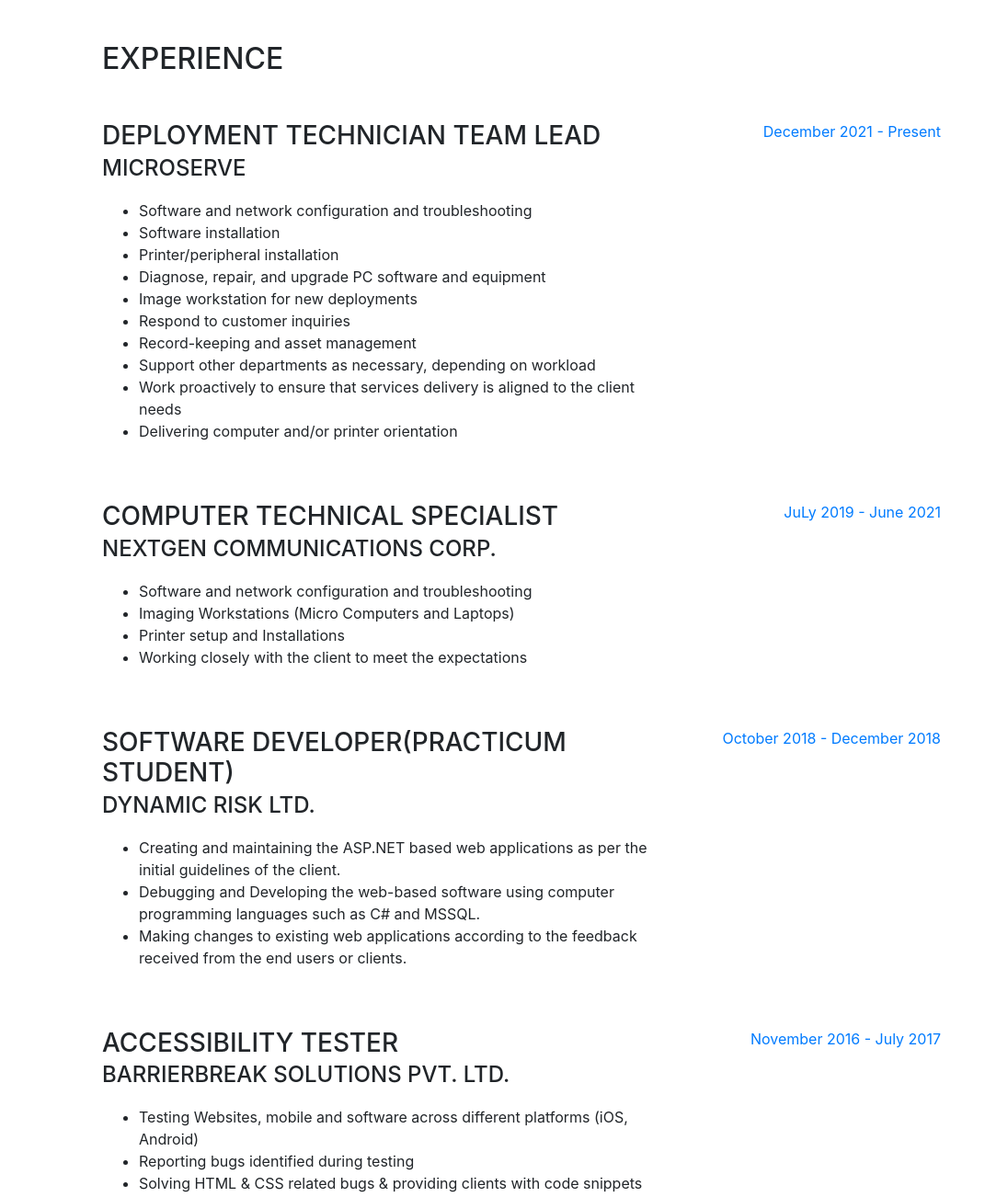
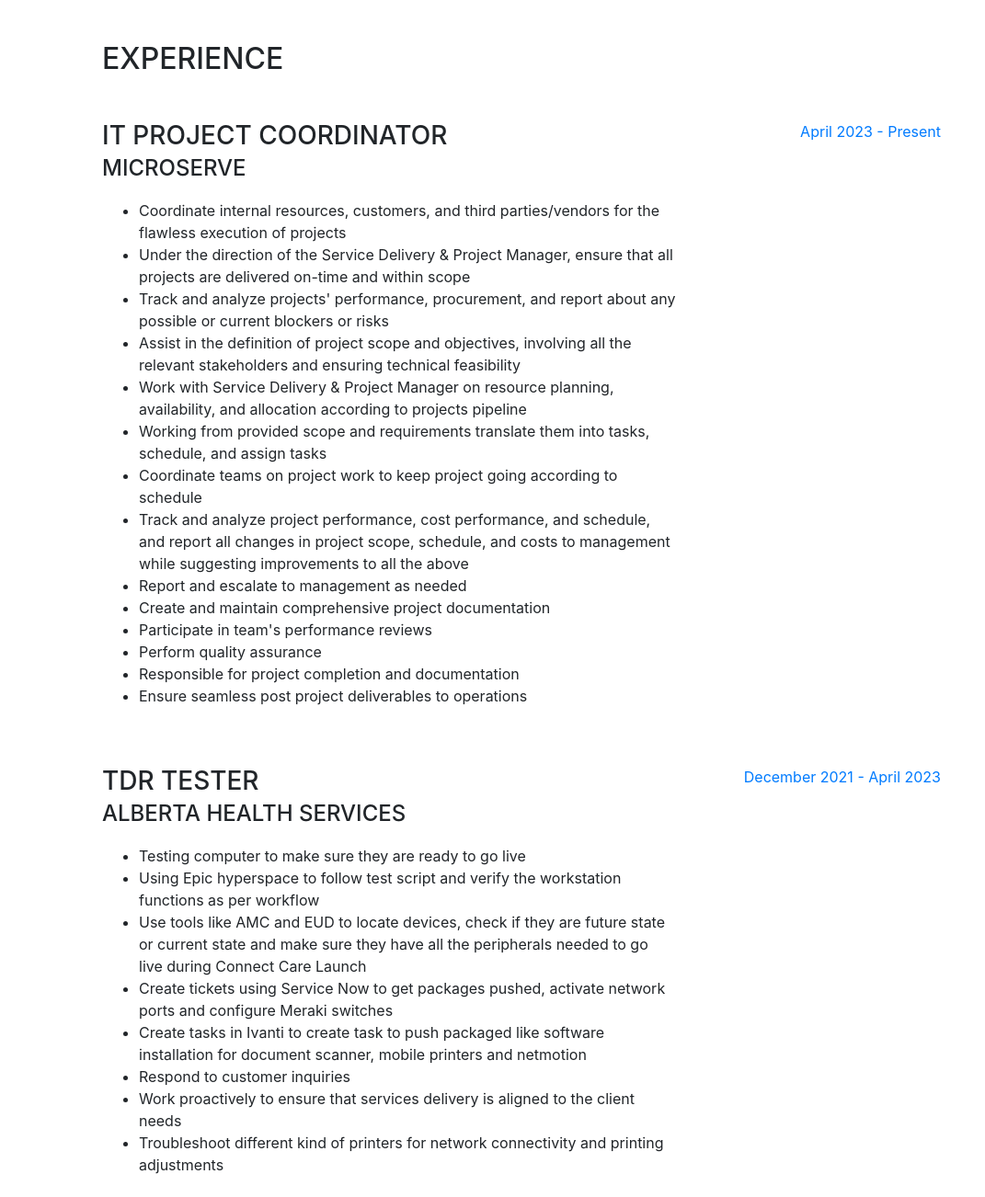
Before and after one commit to safiqmomin/SafiqProfile, a website with bundled scripts: page index.html in a window 1280 px wide. Shown: the part 804-2106 px from the top of the page at 92% size, without its empty margins (209-1280 px from the left). Built offline with nearby package versions, Linux system fonts and the light colour scheme; a web font is replaced by a local one.

Commit message:
Update index.html
Updated experience

```diff
--- a/index.html
+++ b/index.html
@@ -70,7 +70,7 @@
           <div class="subheading mb-5">Calgary AB, CA T3B 6k8 · (403) 951-3330 ·
             <a href="mailto:name@email.com">safiq.s.momin@gmail.com</a>
           </div>
-          <p class="lead mb-5">Logical, solution-focused IT professional with 3+ years of remarkable experience in providing comprehensive technical support to clients and companies. Adapt at
+          <p class="lead mb-5">Logical, solution-focused IT professional with 5+ years of remarkable experience in providing comprehensive technical support to clients and companies. Adapt at
 leveraging superior analytical thinking skills to prioritize tasks, identify
 technical issues and provide timely resolutions. Possess incomparable communication
 abilities to convey innovative ideas to diverse audiences of varying technical
@@ -99,8 +99,66 @@
       <section class="resume-section p-3 p-lg-5 d-flex flex-column" id="experience">
         <div class="my-auto">
           <h2 class="mb-5">Experience</h2>
+	<div class="resume-item d-flex flex-column flex-md-row mb-5">
+            <div class="resume-content mr-auto">
+              <h3 class="mb-0">IT Project Coordinator</h3>
+                            <div class="subheading mb-3">Microserve</div>
+                            <p>
+                              <ul>
+                                <li>Coordinate internal resources, customers, and third parties/vendors for
+the flawless execution of projects</li>
+                                <li>Under the direction of the Service Delivery & Project Manager, ensure
+that all projects are delivered on-time and within scope</li>
+                                <li>Track and analyze projects' performance, procurement, and report about
+any possible or current blockers or risks</li>
+                                <li>Assist in the definition of project scope and objectives, involving all
+the relevant stakeholders and ensuring technical feasibility</li>
+				<li>Work with Service Delivery & Project Manager on resource planning,
+availability, and allocation according to projects pipeline</li>
+                                <li>Working from provided scope and requirements translate them into tasks,
+schedule, and assign tasks</li>
+                                <li>Coordinate teams on project work to keep project going according to
+schedule</li>
+				<li>Track and analyze project performance, cost performance, and schedule,
+and report all changes in project scope, schedule, and costs to
+management while suggesting improvements to all the above</li>
+                                <li>Report and escalate to management as needed</li>
+                                <li>Create and maintain comprehensive project documentation</li>
+				<li>Participate in team's performance reviews</li>
+				<li>Perform quality assurance</li>
+				<li>Responsible for project completion and documentation</li>
+				<li>Ensure seamless post project deliverables to operations</li>
+                              </ul>
+                            </p>
+            </div>
+            <div class="resume-date text-md-right">
+              <span class="text-primary">April 2023 - Present</span>
+            </div>
+          </div>
 
-		  <div class="resume-item d-flex flex-column flex-md-row mb-5">
+	<div class="resume-item d-flex flex-column flex-md-row mb-5">
+            <div class="resume-content mr-auto">
+              <h3 class="mb-0">TDR Tester</h3>
+                            <div class="subheading mb-3">Alberta Health Services</div>
+                            <p>
+                              <ul>
+                                <li>Testing computer to make sure they are ready to go live</li>
+                                <li>Using Epic hyperspace to follow test script and verify the workstation functions as per workflow</li>
+                                <li>Use tools like AMC and EUD to locate devices, check if they are future state or current state and make sure they have all the peripherals needed to go live during Connect Care Launch</li>
+                                <li>Create tickets using Service Now to get packages pushed, activate network ports and configure Meraki switches</li>
+				<li>Create tasks in Ivanti to create task to push packaged like software installation for document scanner, mobile printers and netmotion</li>
+				<li>Respond to customer inquiries</li>
+				<li>Work proactively to ensure that services delivery is aligned to the client needs</li>
+				<li>Troubleshoot different kind of printers for network connectivity and printing adjustments</li>
+                              </ul>
+                            </p>
+            </div>
+            <div class="resume-date text-md-right">
+              <span class="text-primary">December 2021 - April 2023</span>
+            </div>
+          </div>
+
+	<div class="resume-item d-flex flex-column flex-md-row mb-5">
             <div class="resume-content mr-auto">
               <h3 class="mb-0">Deployment Technician Team Lead</h3>
                             <div class="subheading mb-3">Microserve</div>
@@ -120,7 +178,7 @@
                             </p>
             </div>
             <div class="resume-date text-md-right">
-              <span class="text-primary">December 2021 - Present</span>
+              <span class="text-primary">December 2021 - April 2023</span>
             </div>
           </div>
 
```
